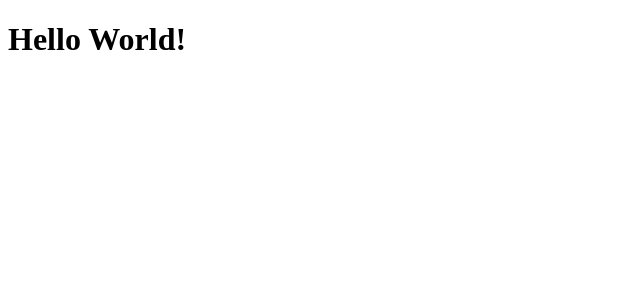
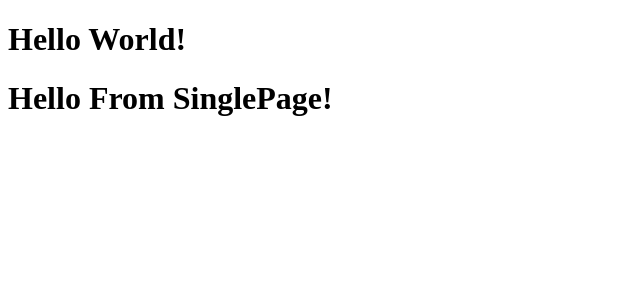
Before and after one commit to Si-HaMaDa/giz-vue-blog, a Vue app: page /single in a window 1280 px wide. Shown: the top 300 px of the page, without its empty margins (0-640 px from the left). Built offline with nearby package versions, Linux system fonts and the light colour scheme.

Commit message:
Add Vue router

```diff
--- a/package.json
+++ b/package.json
@@ -7,7 +7,8 @@
         "preview": "vite preview --port 4173"
     },
     "dependencies": {
-        "vue": "^3.2.38"
+        "vue": "^3.2.38",
+        "vue-router": "^4.1.5"
     },
     "devDependencies": {
         "@vitejs/plugin-vue": "^3.0.3",
--- a/src/App.vue
+++ b/src/App.vue
@@ -1,3 +1,4 @@
 <template>
     <h1>Hello World!</h1>
+    <router-view></router-view>
 </template>
--- /dev/null
+++ b/src/router.js
@@ -0,0 +1,20 @@
+import { createRouter, createWebHistory } from "vue-router";
+
+import HomePage from "./views/HomePage.vue";
+import BlogsPage from "./views/BlogsPage.vue";
+import SinglePage from "./views/SinglePage.vue";
+import ContactPage from "./views/ContactPage.vue";
+
+const routes = [
+    { path: "/", component: HomePage },
+    { path: "/blogs", component: BlogsPage },
+    { path: "/single", component: SinglePage },
+    { path: "/contact", component: ContactPage },
+];
+
+const router = createRouter({
+    history: createWebHistory(),
+    routes, // short for `routes: routes`
+});
+
+export default router
--- a/src/views/BlogPage.vue
+++ /dev/null
@@ -1,3 +0,0 @@
-<template>
-    <h1>Hello From BlogPage!</h1>
-</template>
--- /dev/null
+++ b/src/views/SinglePage.vue
@@ -0,0 +1,3 @@
+<template>
+    <h1>Hello From SinglePage!</h1>
+</template>
```
Also changed, not shown: src/main.js (+8 -1 lines), 1 other file (tests, documents, lock files or other folders).
